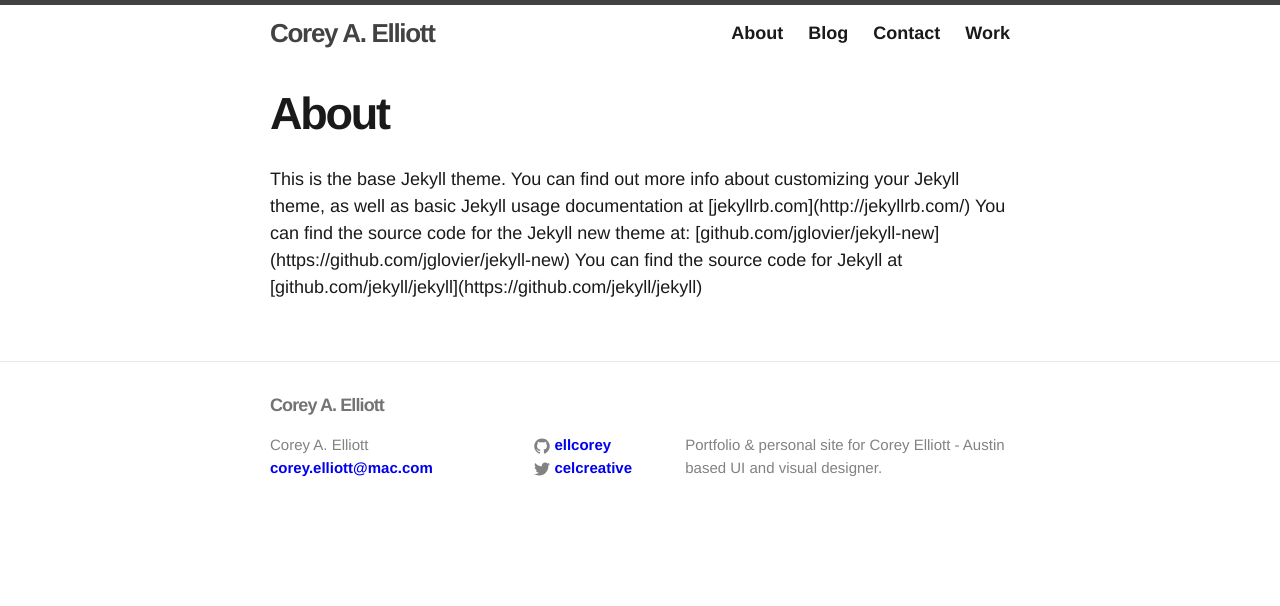
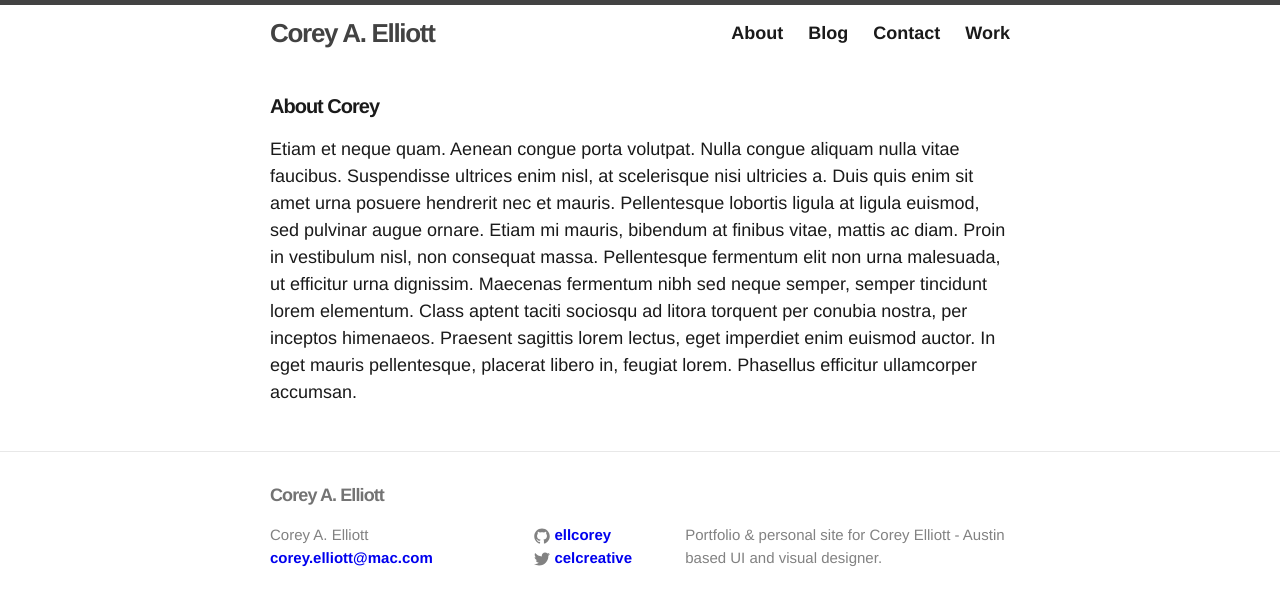
Before and after one commit to ellcorey/corey_elliott_design, a Jekyll site: the page built from about.html, in a window 1280 px wide. Shown: the top 606 px of the page. Built offline with Jekyll 4.4.1, drawn with Linux system fonts in a browser that asks for light colours; nearby versions of some CDN libraries.

Commit message:
simplified starting points for html files

```diff
--- a/about.html
+++ b/about.html
@@ -1,11 +1,13 @@
 ---
 title: About
-layout: page
+layout: default
 permalink: /about/
 ---
 
-This is the base Jekyll theme. You can find out more info about customizing your Jekyll theme, as well as basic Jekyll usage documentation at [jekyllrb.com](http://jekyllrb.com/)
+<div class="home">
 
-You can find the source code for the Jekyll new theme at: [github.com/jglovier/jekyll-new](https://github.com/jglovier/jekyll-new)
+<h1 class="page-heading">About Corey</h1>
 
-You can find the source code for Jekyll at [github.com/jekyll/jekyll](https://github.com/jekyll/jekyll)
+<p>Etiam et neque quam. Aenean congue porta volutpat. Nulla congue aliquam nulla vitae faucibus. Suspendisse ultrices enim nisl, at scelerisque nisi ultricies a. Duis quis enim sit amet urna posuere hendrerit nec et mauris. Pellentesque lobortis ligula at ligula euismod, sed pulvinar augue ornare. Etiam mi mauris, bibendum at finibus vitae, mattis ac diam. Proin in vestibulum nisl, non consequat massa. Pellentesque fermentum elit non urna malesuada, ut efficitur urna dignissim. Maecenas fermentum nibh sed neque semper, semper tincidunt lorem elementum. Class aptent taciti sociosqu ad litora torquent per conubia nostra, per inceptos himenaeos. Praesent sagittis lorem lectus, eget imperdiet enim euismod auctor. In eget mauris pellentesque, placerat libero in, feugiat lorem. Phasellus efficitur ullamcorper accumsan.</p>
+
+</div>
--- a/blog.html
+++ b/blog.html
@@ -6,7 +6,7 @@
 
 <div class="home">
 
-  <h1 class="page-heading">Posts</h1>
+  <h1 class="page-heading">Entries</h1>
 
   <ul class="post-list">
     {% for post in site.posts %}
--- a/index.html
+++ b/index.html
@@ -1,5 +1,5 @@
 ---
-layout: default
+layout: page
 ---
 <div class="home">
   <div class="opener">
```
Also changed, not shown: contact.html (+2 -14 lines), work.html (+2 -15 lines).
